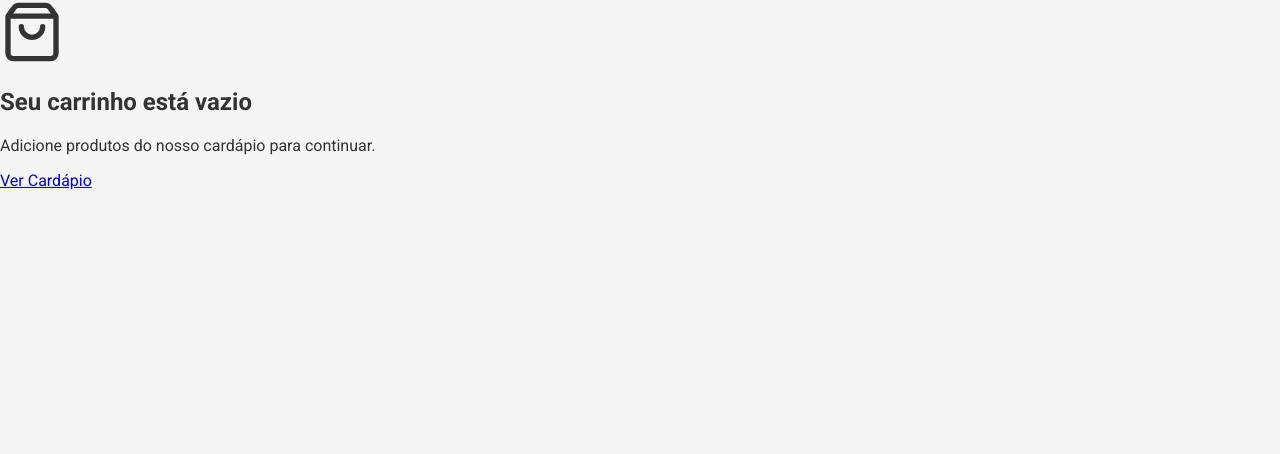
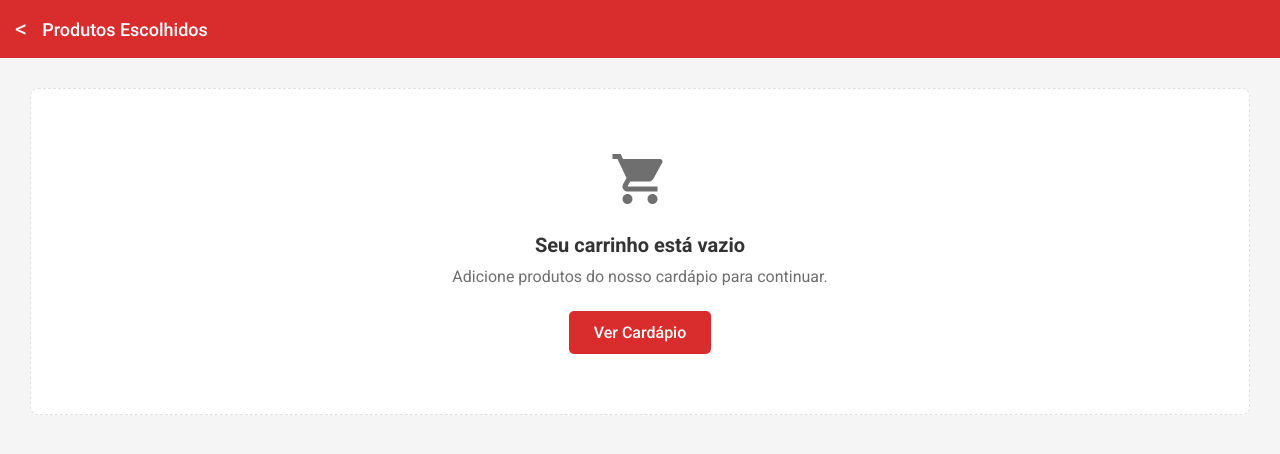
Before and after one commit to staffcontatopessoalstaff-pixel/deliverr, a React (Vite) app: page /cart in a window 1280 px wide. Shown: the top 454 px of the page. Built offline with nearby package versions, Linux system fonts and the light colour scheme.

Commit message:
Update Cart.tsx

```diff
--- a/src/pages/Cart.tsx
+++ b/src/pages/Cart.tsx
@@ -1,87 +1,65 @@
 import React from 'react';
 import { useCart } from '../context/CartContext';
 import { Link } from 'react-router-dom';
-import { Trash2, ShoppingBag } from 'lucide-react';
 
 export const Cart: React.FC = () => {
     const { items, removeFromCart, updateQuantity, subtotal } = useCart();
-    // const navigate = useNavigate();
-
-    if (items.length === 0) {
-        return (
-            <div className="flex flex-col items-center justify-center min-h-[60vh] p-6 text-center">
-                <ShoppingBag size={64} className="text-gray-300 mb-4" />
-                <h2 className="text-xl font-bold mb-2">Seu carrinho está vazio</h2>
-                <p className="text-gray-500 mb-6">Adicione produtos do nosso cardápio para continuar.</p>
-                <Link to="/" className="bg-[#d92d2d] text-white px-6 py-3 rounded-lg font-bold">
-                    Ver Cardápio
-                </Link>
-            </div>
-        );
-    }
 
     return (
-        <div className="bg-[#f5f5f5] min-h-screen pb-40">
-            <header className="bg-[#d92d2d] text-white p-4 sticky top-0 z-10">
-                <div className="flex items-center">
-                    <Link to="/" className="text-2xl mr-4">&lt;</Link>
-                    <h1 className="font-medium">Produtos Escolhidos</h1>
-                </div>
+        <div>
+            <header className="cart-header">
+                <Link to="/" className="back-link">&lt;</Link>
+                <h1>Produtos Escolhidos</h1>
             </header>
 
-            <main className="p-4 space-y-4">
-                {items.map(item => (
-                    <div key={item.id} className="bg-white p-4 rounded-lg shadow-sm flex">
-                        <img src={item.image_url} alt={item.name} className="w-16 h-16 object-cover rounded mr-4" />
-                        <div className="flex-1">
-                            <h3 className="font-bold text-sm mb-1">{item.name}</h3>
+            <main className="cart-container">
+                {items.length === 0 ? (
+                    <div className="empty-cart-message">
+                        <svg xmlns="http://www.w3.org/2000/svg" viewBox="0 0 24 24"><path d="M7 18c-1.1 0-1.99.9-1.99 2S5.9 22 7 22s2-.9 2-2-.9-2-2-2zM1 2v2h2l3.6 7.59-1.35 2.45c-.16.28-.25.61-.25.96 0 1.1.9 2 2 2h12v-2H7.42c-.14 0-.25-.11-.25-.25l.03-.12.9-1.63h7.45c.75 0 1.41-.41 1.75-1.03l3.58-6.49c.08-.14.12-.31.12-.48 0-.55-.45-1-1-1H5.21l-.94-2H1zm16 16c-1.1 0-1.99.9-1.99 2s.89 2 1.99 2 2-.9 2-2-.9-2-2-2z" /></svg>
+                        <h2>Seu carrinho está vazio</h2>
+                        <p>Adicione produtos do nosso cardápio para continuar.</p>
+                        <Link to="/" className="btn-menu">Ver Cardápio</Link>
+                    </div>
+                ) : (
+                    items.map(item => (
+                        <div key={item.id} className="cart-item">
+                            <img src={item.image_url} alt={item.name} className="item-image" />
+                            <div className="item-details">
+                                <p className="item-name">{item.name}</p>
                                 {item.options.length > 0 && (
-                                <ul className="text-xs text-gray-500 mb-2">
+                                    <ul className="item-options">
                                         {item.options.map((opt, i) => (
-                                        <li key={i}>{opt.name}</li>
+                                            <li key={i}><strong>{opt.group}:</strong> {opt.name}</li>
                                         ))}
                                     </ul>
                                 )}
-                            <div className="flex justify-between items-end">
-                                <span className="text-[#d92d2d] font-bold">
-                                    R$ {(item.price * item.quantity).toFixed(2).replace('.', ',')}
-                                </span>
-                                <div className="flex items-center gap-3">
-                                    <div className="flex items-center border rounded">
-                                        <button
-                                            onClick={() => updateQuantity(item.id, item.quantity - 1)}
-                                            className="px-2 py-1 text-gray-600 font-bold"
-                                        >-</button>
-                                        <span className="px-2 text-sm font-bold">{item.quantity}</span>
-                                        <button
-                                            onClick={() => updateQuantity(item.id, item.quantity + 1)}
-                                            className="px-2 py-1 text-[#d92d2d] font-bold"
-                                        >+</button>
-                                    </div>
-                                    <button onClick={() => removeFromCart(item.id)} className="text-gray-400">
-                                        <Trash2 size={18} />
-                                    </button>
+                                <div className="item-footer">
+                                    <p className="item-price">R$ {(item.price * item.quantity).toFixed(2).replace('.', ',')}</p>
+                                    <div className="item-controls">
+                                        <button onClick={() => updateQuantity(item.id, item.quantity - 1)} className="quantity-btn">-</button>
+                                        <span className="quantity">{item.quantity}</span>
+                                        <button onClick={() => updateQuantity(item.id, item.quantity + 1)} className="quantity-btn">+</button>
+                                        <button onClick={() => removeFromCart(item.id)} className="remove-btn" title="Remover item">🗑️</button>
                                     </div>
                                 </div>
                             </div>
                         </div>
-                ))}
+                    ))
+                )}
             </main>
 
-            <footer className="fixed bottom-[60px] left-0 w-full bg-white border-t p-4 z-40 max-w-[600px] left-1/2 -translate-x-1/2 shadow-[0_-5px_15px_rgba(0,0,0,0.05)]">
-                <div className="flex justify-between items-center mb-4 text-lg font-bold">
+            {items.length > 0 && (
+                <footer className="cart-summary">
+                    <div className="total-price">
                         <span>TOTAL</span>
-                    <span className="text-[#d92d2d]">R$ {subtotal.toFixed(2).replace('.', ',')}</span>
+                        <span>R$ {subtotal.toFixed(2).replace('.', ',')}</span>
                     </div>
-                <div className="flex gap-3">
-                    <Link to="/" className="flex-1 py-3 text-center border-2 border-[#d92d2d] text-[#d92d2d] rounded font-medium">
-                        + Adicionar
-                    </Link>
-                    <Link to="/checkout" className="flex-1 py-3 text-center bg-[#28a745] text-white rounded font-medium border-2 border-[#28a745]">
-                        Finalizar Pedido
-                    </Link>
+                    <div className="summary-buttons">
+                        <Link to="/" className="btn add-more">+ Adicionar Itens</Link>
+                        <Link to="/checkout" className="btn checkout">✓ Finalizar Pedido</Link>
                     </div>
                 </footer>
+            )}
         </div>
     );
 };
```
Lines whose indentation alone changed are shown as unchanged.
